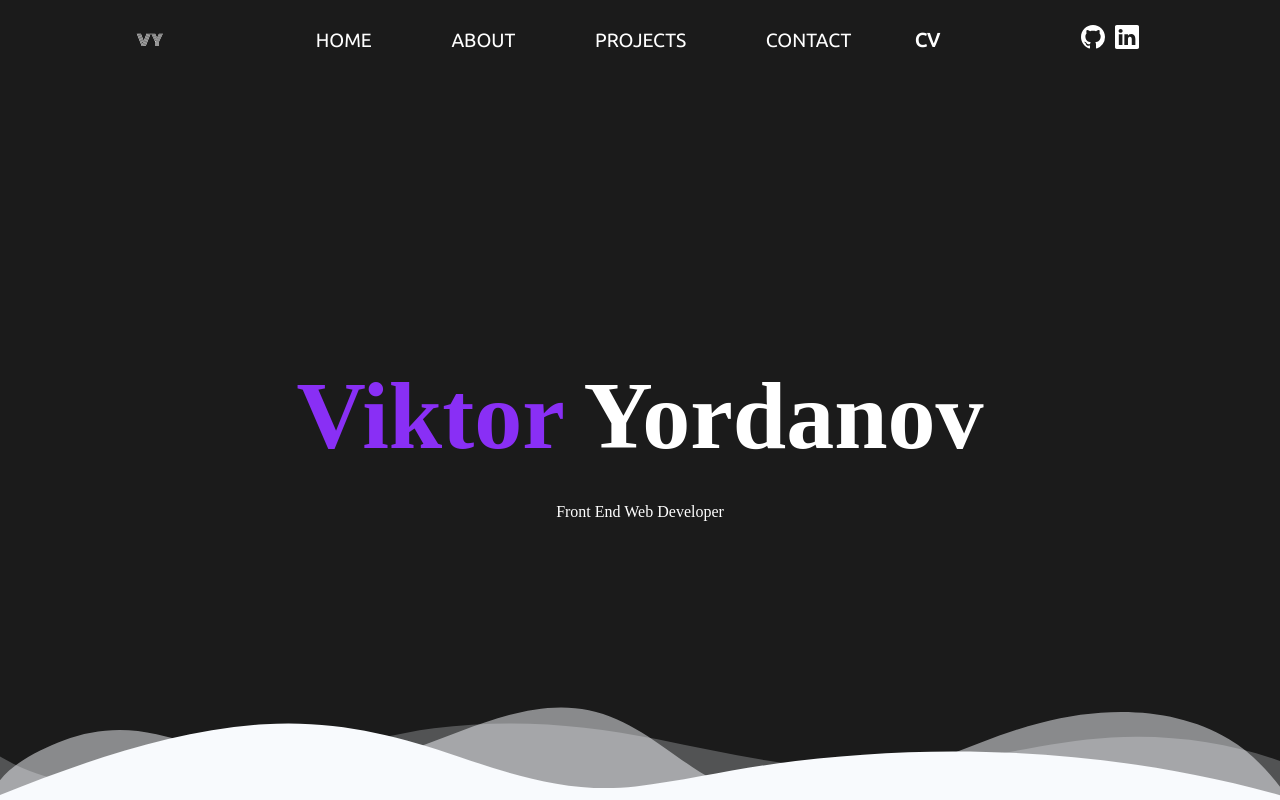
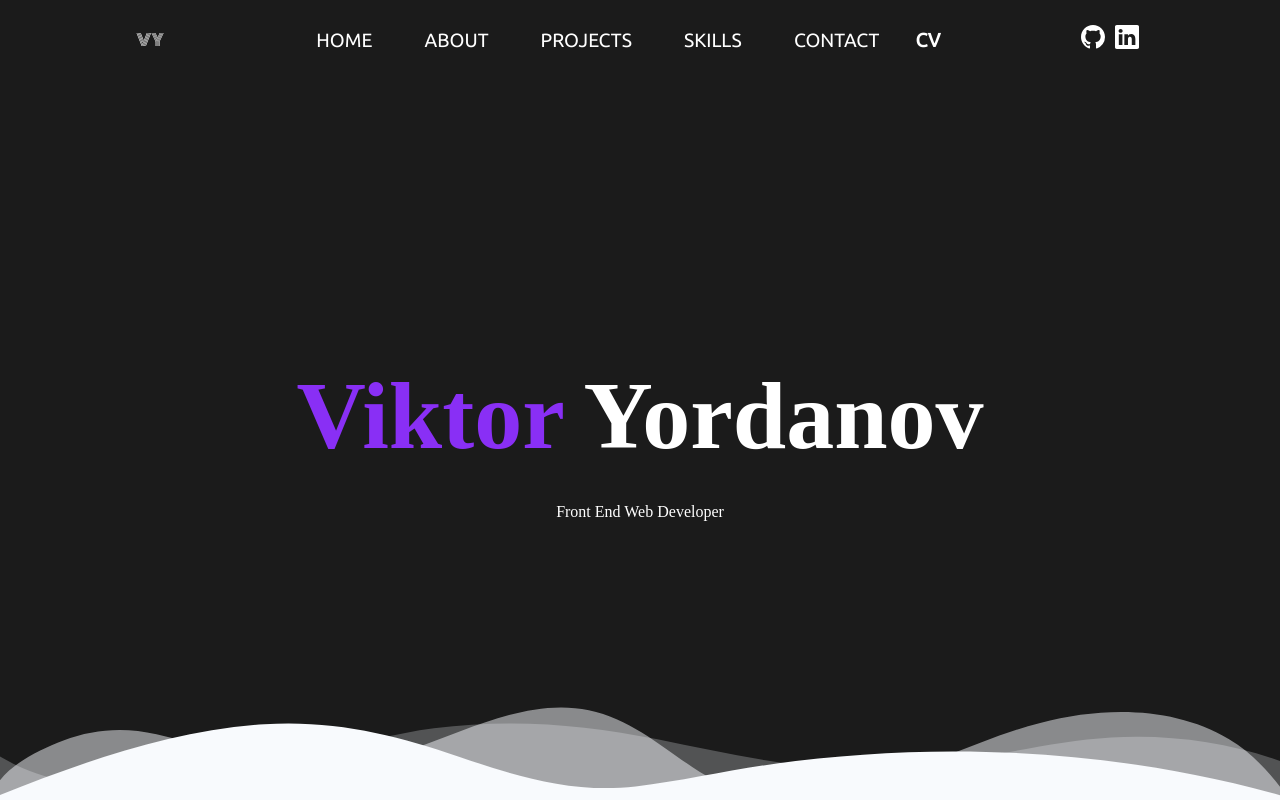
Before and after one commit to VicKLyo/Portfolio, a React (Create React App) app: page / in a window 1280 px wide. Shown: the top 800 px of the page. Built offline with nearby package versions, Linux system fonts and the light colour scheme.

Commit message:
Added skills to navbar and changed font sizes

```diff
--- a/src/components/Navbar.css
+++ b/src/components/Navbar.css
@@ -67,8 +67,9 @@
 }
 
 .name {
-  font-size: 1.2vw;
+  font-size: clamp(1.2vw, 1rem, 1.2rem);
   font-family: "Monoton";
+  cursor: default;
 }
 
 .name:hover {
--- a/src/components/Navbar.js
+++ b/src/components/Navbar.js
@@ -29,6 +29,7 @@ const closeMobileMenu = () => setClick(false)
                         <li className="nav-item" > <Link to='/' className='nav-links' onClick={closeMobileMenu}> Home </Link> </li>
                         <li className="nav-item" > <Link to='/about' className='nav-links' onClick={closeMobileMenu}> About </Link></li>
                         <li className="nav-item" > <Link to='/projects' className='nav-links' onClick={closeMobileMenu}> Projects </Link></li>
+                        <li className="nav-item" > <Link to='/skills' className='nav-links' onClick={closeMobileMenu}> Skills </Link></li>
                         <li className="nav-item" > <Link to='/contact' className='nav-links' onClick={closeMobileMenu}> Contact </Link></li>
                         <li className="nav-item"> <a className='cv' href="">CV</a> </li>
                   </ul>
```
